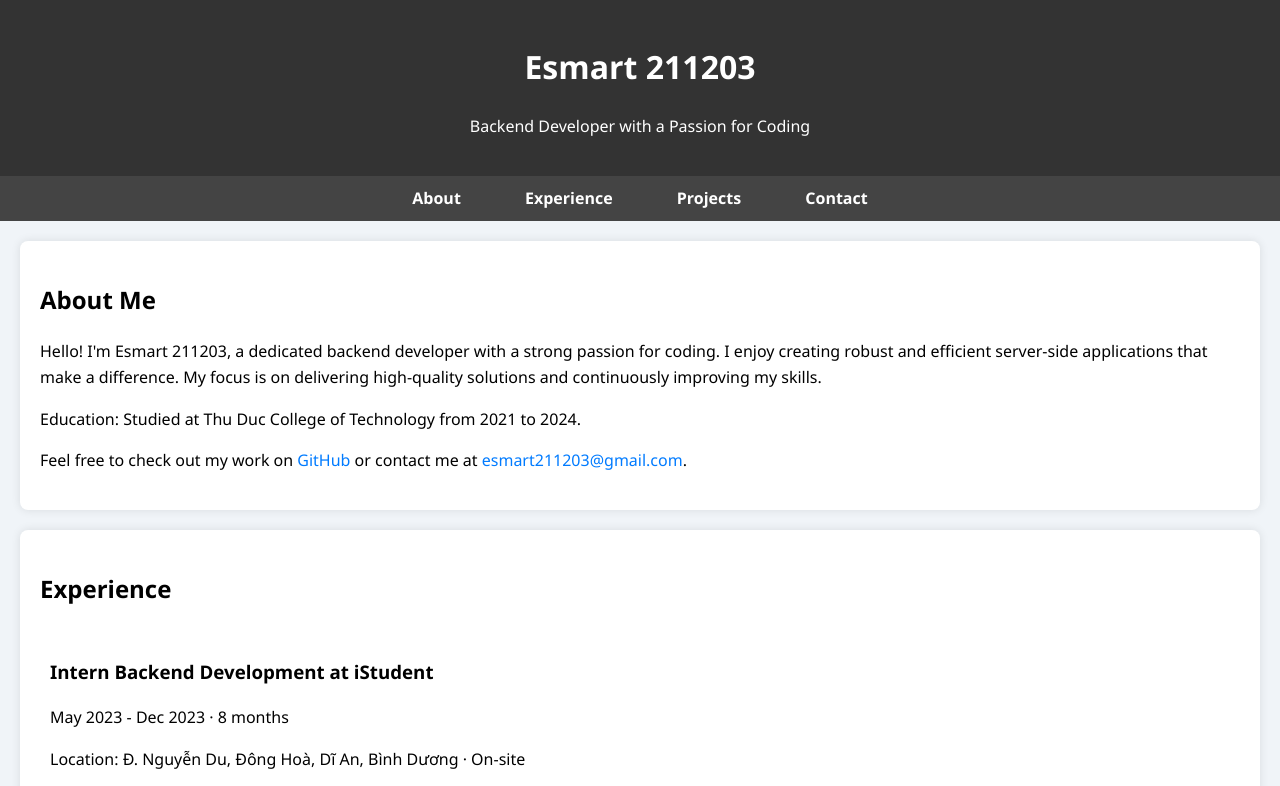
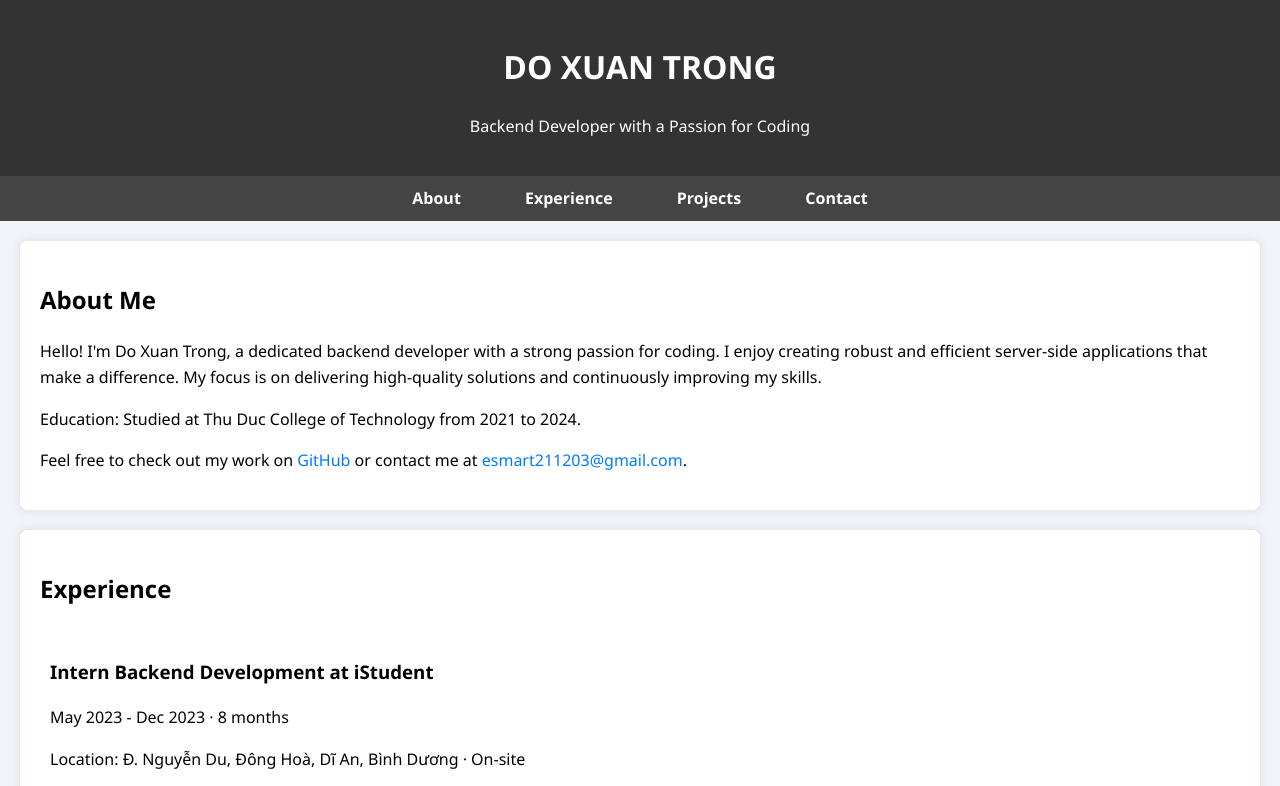
Before and after one commit to esmart211203/Portfolio-, a plain HTML site: page index.html in a window 1280 px wide. Shown: the top 786 px of the page. Drawn offline with Linux system fonts and the light colour scheme.

Commit message:
update profile

```diff
--- a/index.html
+++ b/index.html
@@ -5,10 +5,12 @@
     <meta name="viewport" content="width=device-width, initial-scale=1.0">
     <title>My Portfolio</title>
     <link rel="stylesheet" href="styles.css">
+    <link rel="shortcut icon" type="image/x-icon" href="favicon.png"/>
+
 </head>
 <body>
     <header>
-        <h1>Esmart 211203</h1>
+        <h1>DO XUAN TRONG</h1>
         <p>Backend Developer with a Passion for Coding</p>
     </header>
 
@@ -23,7 +25,7 @@
 
     <section id="about">
         <h2>About Me</h2>
-        <p>Hello! I'm Esmart 211203, a dedicated backend developer with a strong passion for coding. I enjoy creating robust and efficient server-side applications that make a difference. My focus is on delivering high-quality solutions and continuously improving my skills.</p>
+        <p>Hello! I'm Do Xuan Trong, a dedicated backend developer with a strong passion for coding. I enjoy creating robust and efficient server-side applications that make a difference. My focus is on delivering high-quality solutions and continuously improving my skills.</p>
         <p>Education: Studied at Thu Duc College of Technology from 2021 to 2024.</p>
         <p>Feel free to check out my work on <a href="https://github.com/esmart211203" target="_blank">GitHub</a> or contact me at <a href="mailto:esmart211203@gmail.com">esmart211203@gmail.com</a>.</p>
     </section>
```
Also changed, not shown: favicon.png (added).
